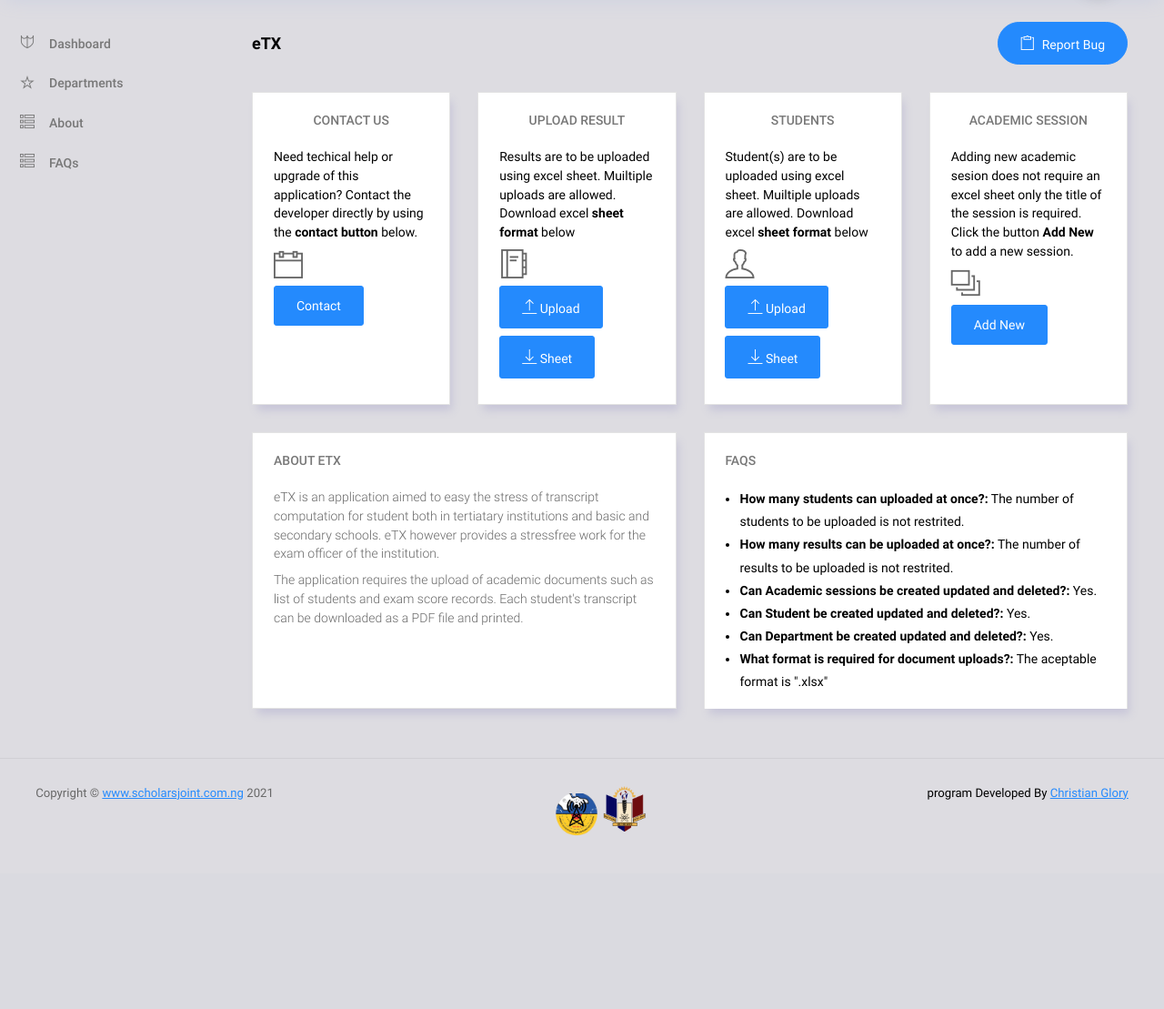
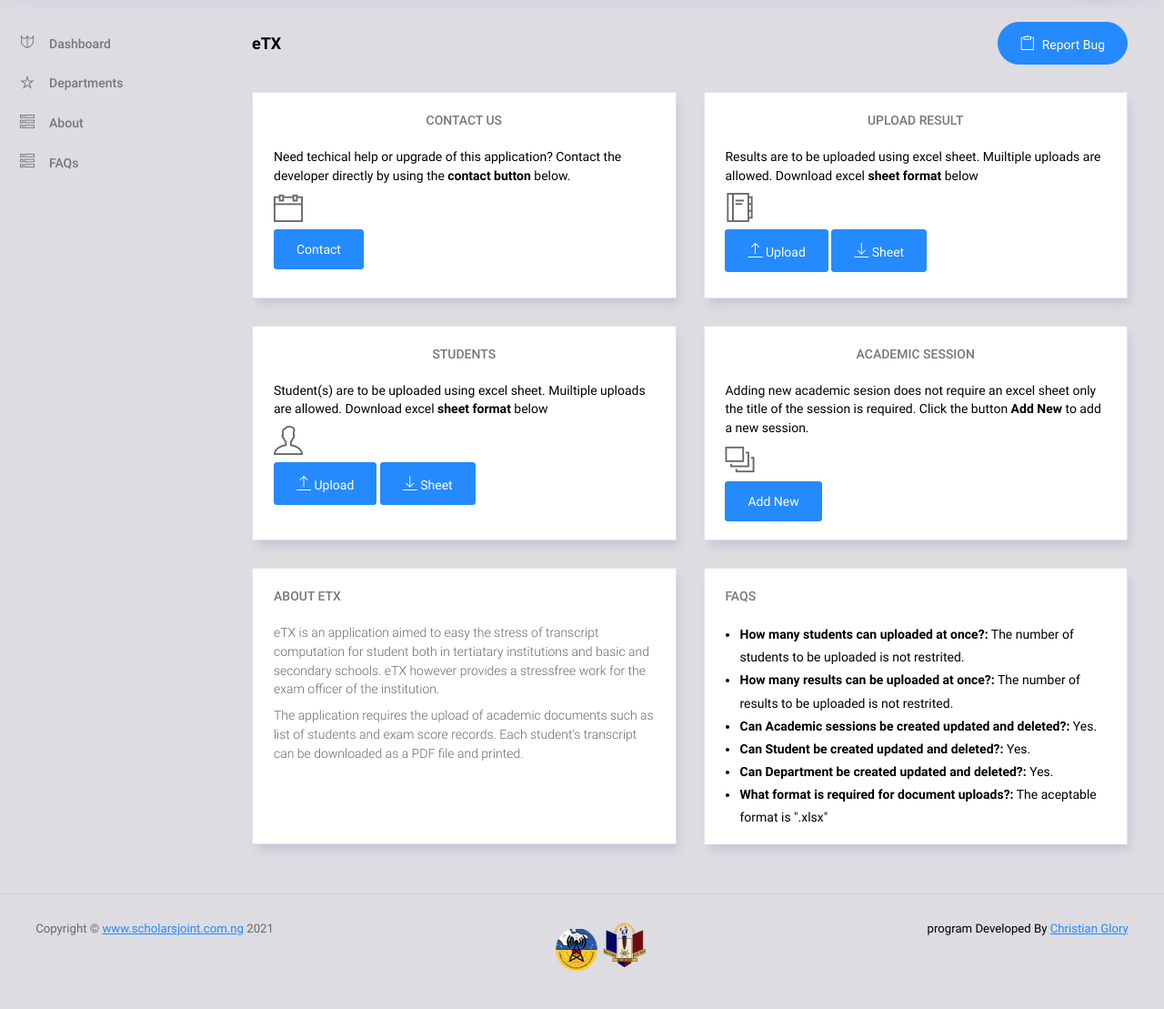
Before and after one commit to Nwafor6/eTX, a Django app: template templates/mainapp/index.html in a window 1280 px wide. Shown: the part 70-1179 px from the top of the page at 91% size. Before the commit the page ends 988 px from the top, so only its background shows below. Run offline with Django 4.2, Linux system fonts and the light colour scheme; the template is opened without the code that fills it, so the values that code supplies are empty; some libraries are stand-ins or nearby versions.

Commit message:
updated the result form, views.py and other pages

```diff
--- a/static/js/admitted-session.js
+++ b/static/js/admitted-session.js
@@ -24,7 +24,7 @@ $.ajax({
                 ${response[i].session_title}
               </td>
               <td>
-                ${response[i].created}
+               ${response[i].created.slice(5,7)}/${response[i].created.slice(0,4)}
               </td>
                <td>
                 <button type="button" data-id="/v1/update_admittedsession/${response[i].id}/" class="btn btn-primary border-0 text-white sessionsbtn" data-toggle="modal" data-target="#updatesession">Edit <i class="ti-file btn-icon-append"></i></button>
--- a/static/js/login-register.js
+++ b/static/js/login-register.js
@@ -23,6 +23,7 @@ login_form.addEventListener('submit',e=>{
                     ${response}
                   </div>`
 
+
 				login_btn.style.display="none"
 				login_success.style.display="block"
 				console.log(response)
@@ -31,7 +32,8 @@ login_form.addEventListener('submit',e=>{
                     Sign In
                   </button>`
 				},1000)
-				window.location.reload()
+				window.location.replace("")
+
 				console.log("got here")
 			},
 			error:function(error){
--- a/static/js/uploadresult.js
+++ b/static/js/uploadresult.js
@@ -47,9 +47,17 @@ let UploadResultNotification=document.querySelector("#uploadresultnotification")
               <span aria-hidden="true">&times;</span>
             </button></div>`
             onetime.innerHTML=`<button id="uploadresulttbn" type="submit" class="btn btn-primary me-2">Upload</button>`
+            document.querySelector("#uploadresultForm").reset()
         },
         error:function(error){
             console.log(error)
+            UploadResultNotification.innerHTML=`<div class="alert alert-warning alert-dismissible fade show" role="alert">
+            <small>${error}</small>
+            <button type="button" class="close" data-dismiss="alert" aria-label="Close">
+              <span aria-hidden="true">&times;</span>
+            </button></div>`
+            onetime.innerHTML=`<button id="uploadresulttbn" type="submit" class="btn btn-primary me-2">Upload</button>`
+
         }
     })
 })
@@ -93,10 +101,19 @@ let session_title=document.querySelector("#session_title").value
         dataType: 'json',
         success:function(response){
             IndexAddSessionForm.reset()
-            alert("New Session Added succesful")
+            document.querySelector("#addsessionnotification").innerHTML=`<div class="alert alert-success alert-dismissible fade show" role="alert">
+            <small>${response.session_title} session created successfully </small>
+            <button type="button" class="close" data-dismiss="alert" aria-label="Close">
+              <span aria-hidden="true">&times;</span>
+            </button></div>`
         },
         error:function(error){
-            alert("Session already exist")
+            console.log(error)
+            document.querySelector("#addsessionnotification").innerHTML=`<div class="alert alert-danger alert-dismissible fade show" role="alert">
+            <small>An Error occured. This session seems to exist already. </small>
+            <button type="button" class="close" data-dismiss="alert" aria-label="Close">
+              <span aria-hidden="true">&times;</span>
+            </button></div>`
         }
     })
 })
--- a/templates/mainapp/index.html
+++ b/templates/mainapp/index.html
@@ -22,7 +22,7 @@
             </div>
           </div>
           <div class="row">
-            <div class="col-md-3 grid-margin stretch-card">
+            <div class="col-md-6 grid-margin stretch-card">
               <div class="card">
                 <div class="card-body">
                     <p class="card-title text-md-center text-xl-left"> Contact Us</p>
@@ -34,7 +34,7 @@
                   </div>
                 </div>
             </div>
-            <div class="col-md-3 grid-margin stretch-card">
+            <div class="col-md-6 grid-margin stretch-card">
               <div class="card">
                 <div class="card-body">
                   <p class="card-title text-md-center text-xl-left">Upload Result</p>
@@ -48,7 +48,7 @@
                 </div>
               </div>
             </div>
-            <div class="col-md-3 grid-margin stretch-card">
+            <div class="col-md-6 grid-margin stretch-card">
               <div class="card">
                 <div class="card-body">
                   <p class="card-title text-md-center text-xl-left">Students</p>
@@ -62,7 +62,7 @@
                 </div>
               </div>
             </div>
-            <div class="col-md-3 grid-margin stretch-card">
+            <div class="col-md-6 grid-margin stretch-card">
               <div class="card">
                 <div class="card-body">
                   <p class="card-title text-md-center text-xl-left">Academic Session</p>
@@ -179,6 +179,10 @@
                   <span aria-hidden="true">&times;</span>
                 </button>
               </div>
+              <div id="addsessionnotification">
+
+
+              </div>
               <div class="modal-body">
                 <form class="forms-sample" method="POST" action="" id="indexaddSessionForm">
                     <div class="form-group">
```
Also changed, not shown: mainapp/views.py (+11 -7 lines), 1 other file.
